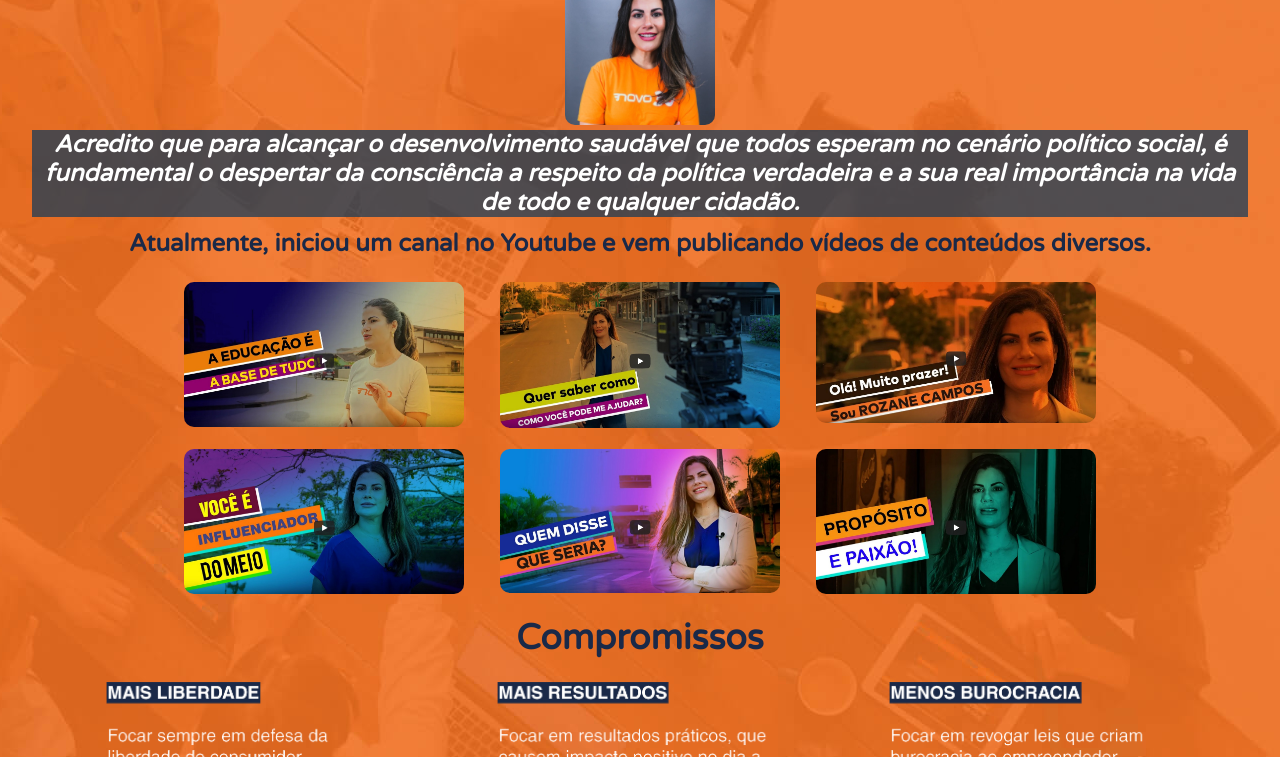
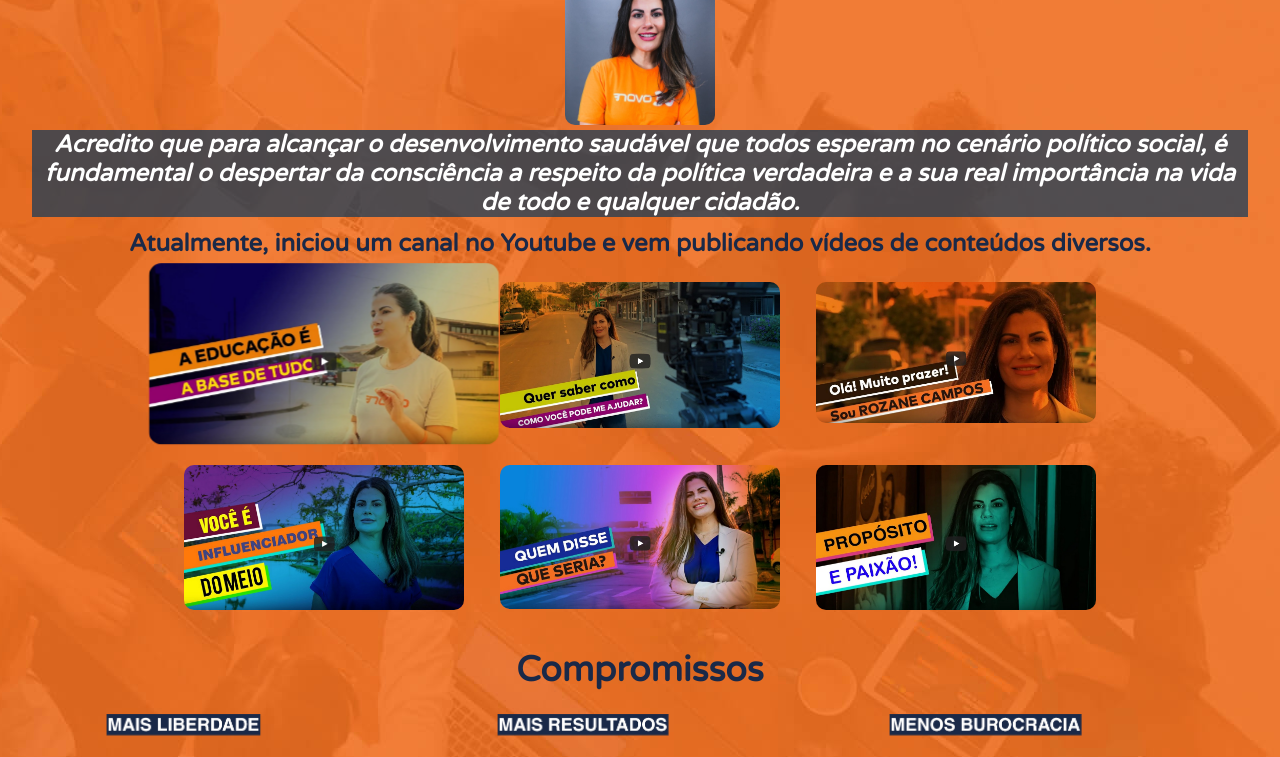
Before and after one commit to vinnymiiller/testerozane, a plain HTML site: page index.html in a window 1280 px wide. In both pictures the pointer is over the link 324 px from the left and 2282 px from the top of the page. Shown: the part 1925-2682 px from the top of the page. Drawn offline with Linux system fonts and the light colour scheme.

Commit message:
Add files via upload

```diff
--- a/css/estilos.css
+++ b/css/estilos.css
@@ -209,12 +209,12 @@ header {
     font-size: 1.5em;
   }
 
-  .jornalista a {
+  .politica a {
     margin-bottom: 1em;
     transition: 500ms;
   }
-  .jornalista a:active,
-  .jornalista a:hover {
+  .politica a:active,
+  .politica a:hover {
     scale: 1.25;
   }
   .youtube {
```
